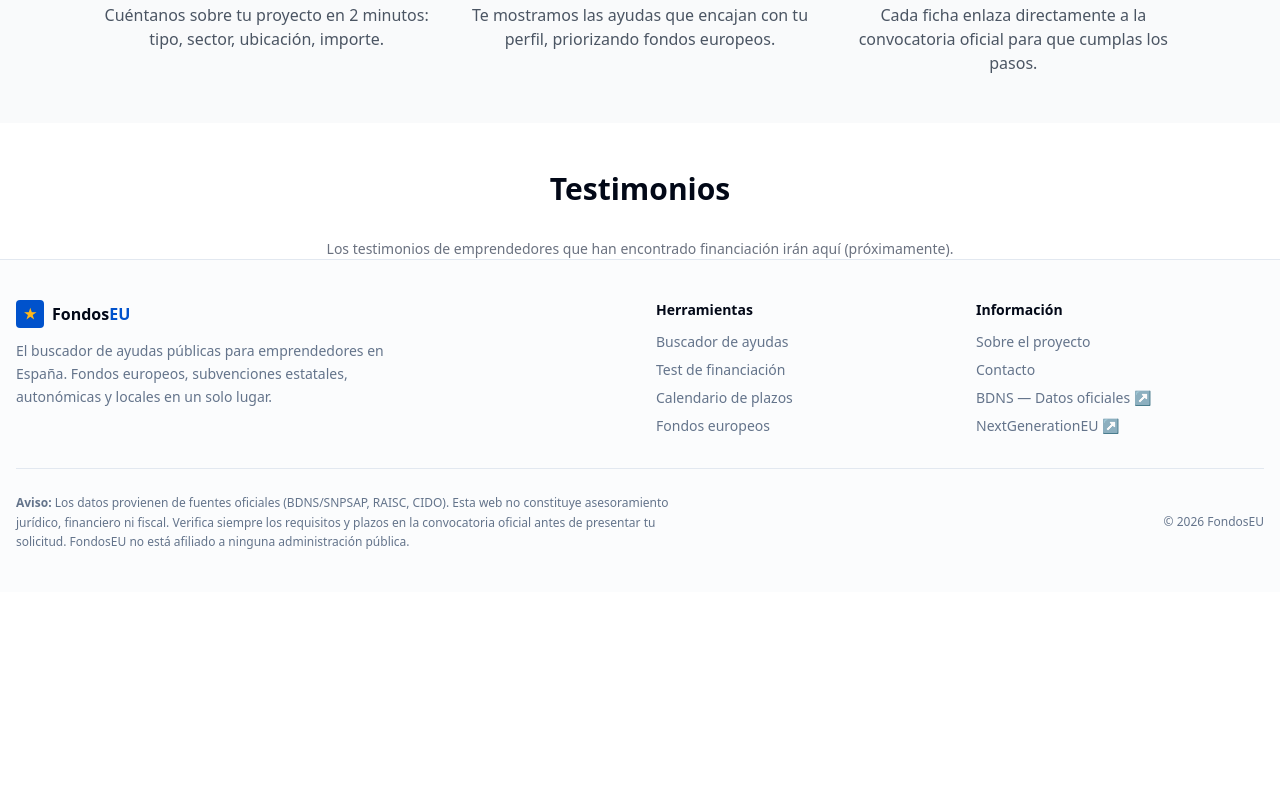
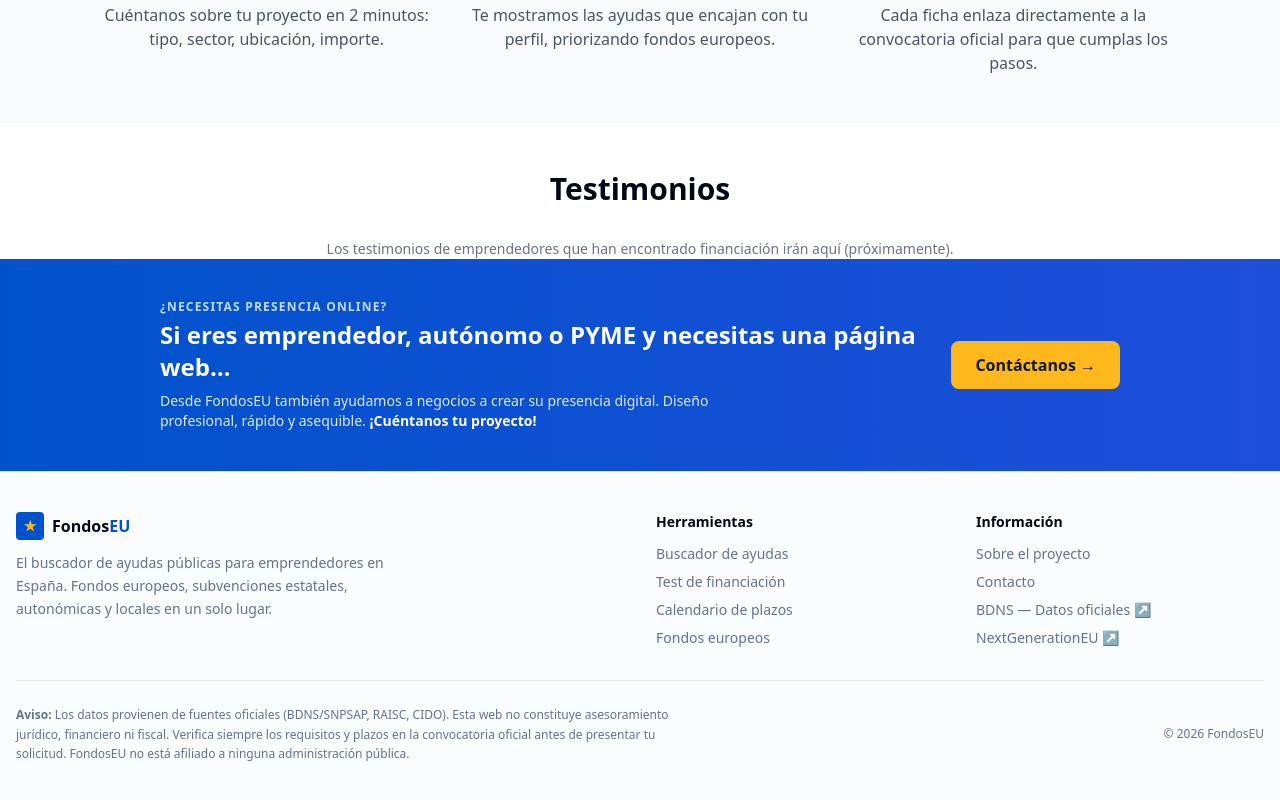
Before and after one commit to vann4413-coder/fondoseu, a Next.js app: page / in a window 1280 px wide. Shown: the part 1354-2154 px from the top of the page. Before the commit the page ends 1946 px from the top, so only its background shows below. Built offline with nearby package versions, Linux system fonts and the light colour scheme.

Commit message:
add CTA services banner above footer

```diff
--- a/app/layout.tsx
+++ b/app/layout.tsx
@@ -2,6 +2,7 @@ import type { Metadata } from "next";
 import "./globals.css";
 import { Header } from "@/components/layout/header";
 import { Footer } from "@/components/layout/footer";
+import { CtaServices } from "@/components/layout/cta-services";
 
 export const metadata: Metadata = {
   title: "FondosEU - Fondos europeos y ayudas para emprender en España",
@@ -24,6 +25,7 @@ export default function RootLayout({
       <body className="antialiased">
         <Header />
         <main className="min-h-[calc(100vh-200px)]">{children}</main>
+        <CtaServices />
         <Footer />
       </body>
     </html>
--- /dev/null
+++ b/components/layout/cta-services.tsx
@@ -0,0 +1,29 @@
+import Link from "next/link";
+
+export function CtaServices() {
+  return (
+    <section className="bg-gradient-to-r from-eu-blue to-blue-700 text-white py-10">
+      <div className="max-w-5xl mx-auto px-4 sm:px-6 lg:px-8 flex flex-col md:flex-row items-center justify-between gap-6">
+        <div>
+          <p className="text-xs font-semibold uppercase tracking-widest text-blue-200 mb-1">
+            ¿Necesitas presencia online?
+          </p>
+          <h2 className="text-2xl font-bold mb-2">
+            Si eres emprendedor, autónomo o PYME y necesitas una página web…
+          </h2>
+          <p className="text-blue-100 text-sm max-w-xl">
+            Desde FondosEU también ayudamos a negocios a crear su presencia digital. Diseño profesional, rápido y asequible. <strong className="text-white">¡Cuéntanos tu proyecto!</strong>
+          </p>
+        </div>
+        <div className="shrink-0">
+          <Link
+            href="/contacto"
+            className="inline-block bg-eu-gold text-gray-900 font-bold px-6 py-3 rounded-lg hover:bg-yellow-400 transition whitespace-nowrap"
+          >
+            Contáctanos →
+          </Link>
+        </div>
+      </div>
+    </section>
+  );
+}
```
